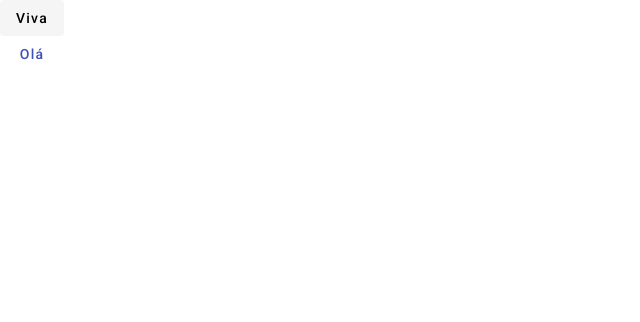
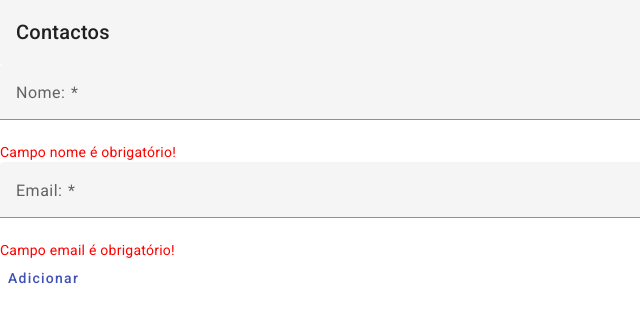
Before and after one commit to anmv921/agenda-app, an Angular app: page / in a window 1280 px wide. Shown: the top 322 px of the page, without its empty margins (0-640 px from the left). Built offline with nearby package versions, Linux system fonts and the light colour scheme.

Commit message:
form submissao contato

```diff
--- a/src/app/app.component.html
+++ b/src/app/app.component.html
@@ -1,9 +1 @@
-<!-- * * * * * * * * * * * * * * * * * * * * * * * * * * * * * * * -->
-<!-- * * * * * * * * * * * * * * * Olá * * * * * * * * * * * * * * -->
-<!-- * * * * * * * * * * * * * * * * * * * * * * * * * * * * * * * -->
-
-<button mat-button>Viva</button>
-
-<br>
-
-<button mat-button color="primary">Olá</button>
+<app-contato></app-contato>
--- a/src/app/app.module.ts
+++ b/src/app/app.module.ts
@@ -5,20 +5,32 @@ import { AppRoutingModule } from './app-routing.module';
 import { AppComponent } from './app.component';
 import { BrowserAnimationsModule } from '@angular/platform-browser/animations';
 import { MatButtonModule } from '@angular/material/button';
+import { ContatoComponent } from './contato/contato.component';
+import { ContatoService } from './contato.service';
+import { MatToolbarModule } from '@angular/material/toolbar';
+import { MatInputModule } from '@angular/material/input';
+import { HttpClientModule } from '@angular/common/http';
+import { ReactiveFormsModule } from '@angular/forms';
+
 
 @NgModule({
   declarations: [
-    AppComponent
+    AppComponent,
+    ContatoComponent
   ],
   imports: [
     BrowserModule,
     AppRoutingModule,
     MatButtonModule,
-
-    BrowserAnimationsModule
+    BrowserAnimationsModule,
+    MatToolbarModule,
+    MatInputModule,
+    HttpClientModule,
+    ReactiveFormsModule
   ],
   providers: [
-    provideClientHydration()
+    provideClientHydration(),
+    ContatoService
   ],
   bootstrap: [AppComponent]
 })
--- /dev/null
+++ b/src/app/contato.service.ts
@@ -0,0 +1,22 @@
+import { HttpClient } from '@angular/common/http';
+import { Injectable } from '@angular/core';
+import { Contato } from './contato/contato';
+import { Observable } from 'rxjs';
+import { environment } from '../environments/environment';
+import { env } from 'process';
+
+@Injectable({
+  providedIn: 'root'
+})
+export class ContatoService {
+
+  url: string = environment.apiBaseUrl;
+
+  constructor(
+    private http: HttpClient
+  ) { }
+
+  save( in_contato: Contato ) : Observable<Contato> {
+    return this.http.post<Contato>(this.url, in_contato);
+  }
+}
--- /dev/null
+++ b/src/app/contato/contato.component.css
@@ -0,0 +1,7 @@
+.full-width {
+    width: 100%;
+}
+
+.aviso {
+    color: red;
+}
--- /dev/null
+++ b/src/app/contato/contato.component.html
@@ -0,0 +1,47 @@
+<mat-toolbar>
+    Contactos
+</mat-toolbar>
+
+<form [formGroup]="formularioFG" (ngSubmit)="submit()">
+
+    <mat-form-field class="full-width">
+        <mat-label>Nome: </mat-label>
+        <input matInput placeholder="Digite o seu nome"
+        formControlName="nome" >
+    </mat-form-field>
+
+    <div class="aviso"
+    *ngIf="(formularioFG !== null &&
+    formularioFG.controls['nome'].errors !== null) ?
+    formularioFG.controls['nome'].errors['required'] : false">
+        Campo nome é obrigatório!
+    </div>
+
+    <mat-form-field class="full-width">
+        <mat-label>Email: </mat-label>
+        <input matInput placeholder="Digite o seu email"
+        formControlName="email" >
+    </mat-form-field>
+
+    <div class="aviso"
+    *ngIf="(formularioFG !== null &&
+    formularioFG.controls['email'].errors !== null) ?
+    formularioFG.controls['email'].errors['required'] : false">
+        Campo email é obrigatório!
+    </div>
+
+    <div class="aviso"
+    *ngIf="(formularioFG !== null &&
+    formularioFG.controls['email'].errors !== null) ?
+    formularioFG.controls['email'].errors['email'] : false">
+        Email inválido!
+    </div>
+
+
+
+
+    <button
+    mat-button color="primary">
+        Adicionar
+    </button>
+</form>
--- /dev/null
+++ b/src/app/contato/contato.component.ts
@@ -0,0 +1,44 @@
+import { Component, OnInit } from '@angular/core';
+import { Contato } from './contato';
+import { ContatoService } from '../contato.service';
+import { FormBuilder, FormGroup, Validators } from '@angular/forms';
+
+
+@Component({
+  selector: 'app-contato',
+  templateUrl: './contato.component.html',
+  styleUrl: './contato.component.css'
+})
+export class ContatoComponent implements OnInit {
+
+  formularioFG!: FormGroup;
+
+  arr_contatos: Contato[] = [];
+
+  constructor(
+    private contatoService: ContatoService,
+    private formBuilder: FormBuilder
+  ) {  }
+
+
+  ngOnInit(): void {
+    this.formularioFG = this.formBuilder.group({
+      nome: ['', Validators.required],
+      email: [ '', [ Validators.required, Validators.email ]
+      ]
+    });
+  } // End ngOnInit
+
+  submit() {
+
+    const formValues = this.formularioFG.value;
+
+    const contato: Contato = new Contato(formValues.nome, formValues.email);
+
+    this.contatoService.save(contato).subscribe( respostaContato => {
+      this.arr_contatos.push(respostaContato);
+      console.log(this.arr_contatos);
+    }); // End save
+  } // End submit
+
+} // End class ContatoComponent
--- /dev/null
+++ b/src/app/contato/contato.ts
@@ -0,0 +1,12 @@
+export class Contato {
+    id!: number;
+    nome!: string;
+    email!: string;
+    favorito!: boolean;
+
+    constructor(in_nome: string, in_email: string) {
+        this.nome = in_nome;
+        this.email = in_email;
+        this.favorito = true;
+    }
+}
--- /dev/null
+++ b/src/environments/environment.prod.ts
@@ -0,0 +1,3 @@
+export const environment = {
+    production: true
+};
--- /dev/null
+++ b/src/environments/environment.ts
@@ -0,0 +1,5 @@
+export const environment = {
+    production: false,
+    apiBaseUrl: 'http://localhost:8080/api/contactos'
+
+};
```
